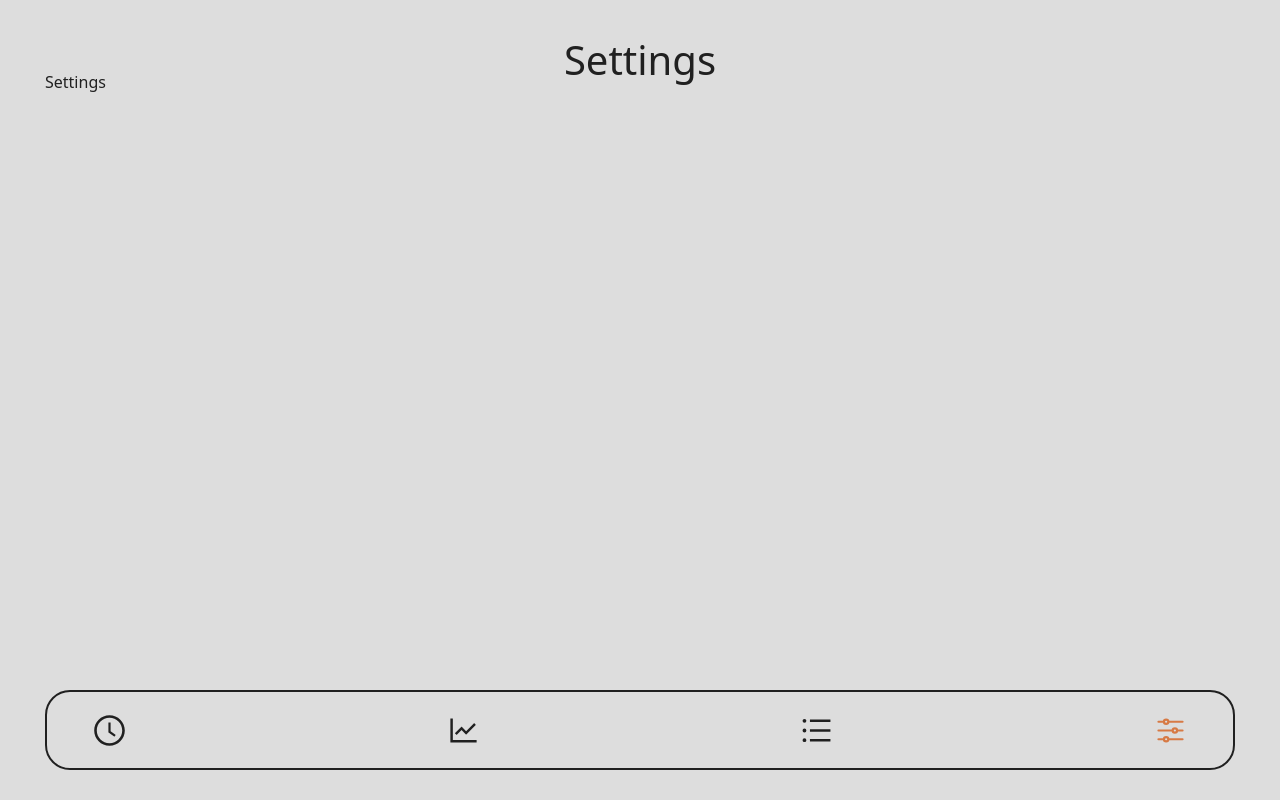
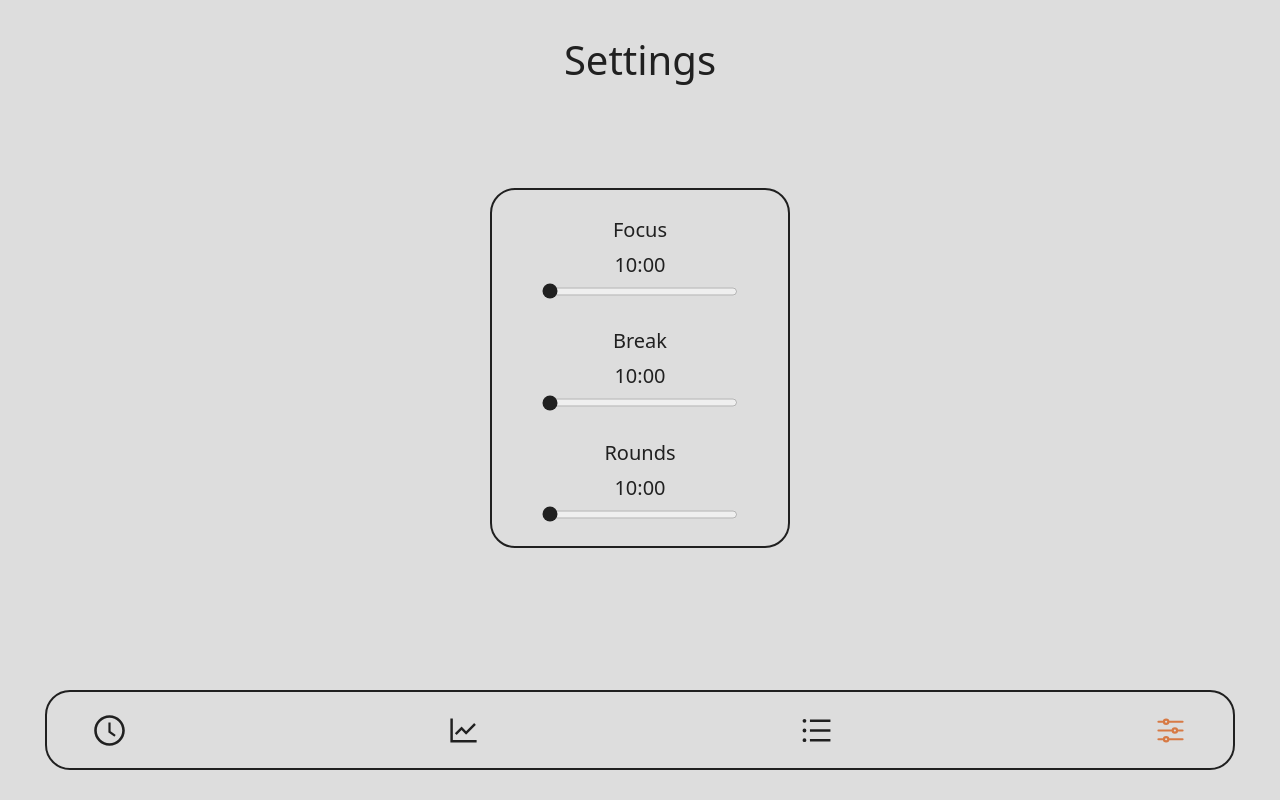
Before and after one commit to ZeBolHD/remit, a React (Vite) app: page / in a window 1280 px wide. Both pictures are taken after a click on the icon 1170 px from the left and 730 px from the top of the page. Built offline with nearby package versions, Linux system fonts and the light colour scheme.

Commit message:
added settings design

```diff
--- a/src/App.tsx
+++ b/src/App.tsx
@@ -24,7 +24,7 @@
           className: "dark:stroke-primary stroke-primary-dark",
         }}
       >
-        <section className="h-full m-full">
+        <section className="h-full m-full flex flex-col items-center justify-center">
           {currentTab === Tabs.REMIT && <Timer />}
           {currentTab === Tabs.STATS && <Stats />}
           {currentTab === Tabs.TAGS && <Tags />}
--- /dev/null
+++ b/src/components/Settings/SettingsItem.tsx
@@ -0,0 +1,31 @@
+import { useState } from "react";
+
+interface SettingsItemProps {
+  label: string;
+  step: number;
+  min: number;
+  max: number;
+}
+
+export const SettingsItem = ({ label, step, max, min }: SettingsItemProps) => {
+  const [value, setValue] = useState(min);
+
+  return (
+    <li className="flex flex-col text-center text-[20px]">
+      <label className="mb-[5px]" htmlFor={label}>
+        {label}
+      </label>
+      <span className="mb-[5px]">{value}:00</span>
+      <input
+        className="range accent-primary-dark dark:accent-primary h-[13px]"
+        type="range"
+        value={value}
+        step={step}
+        min={min}
+        max={max}
+        name={label}
+        onChange={(e) => setValue(+e.target.value)}
+      />
+    </li>
+  );
+};
--- a/src/components/Settings/index.tsx
+++ b/src/components/Settings/index.tsx
@@ -1,3 +1,19 @@
+import { useState } from "react";
+import { SettingsItem } from "./SettingsItem";
+
 export const Settings = () => {
-  return <div>Settings</div>;
+  const [settings, setSettings] = useState(null);
+
+  return (
+    <div
+      className="w-[300px] box-border h-[360px] border-[2px] border-primary-dark dark:border-primary
+      rounded-medium py-[25px] px-[50px]"
+    >
+      <ul className="flex flex-col justify-between h-full">
+        <SettingsItem label="Focus" min={10} max={60} step={5} key="Focus" />
+        <SettingsItem label="Break" min={10} max={60} step={5} key="Break" />
+        <SettingsItem label="Rounds" min={10} max={60} step={5} key="Rounds" />
+      </ul>
+    </div>
+  );
 };
--- a/src/redux/store.ts
+++ b/src/redux/store.ts
@@ -5,7 +5,6 @@
 export const store = configureStore({
   reducer: {
     timer: timerReducer,
-    // navBar: navBarReducer,
   },
 });
 
```
